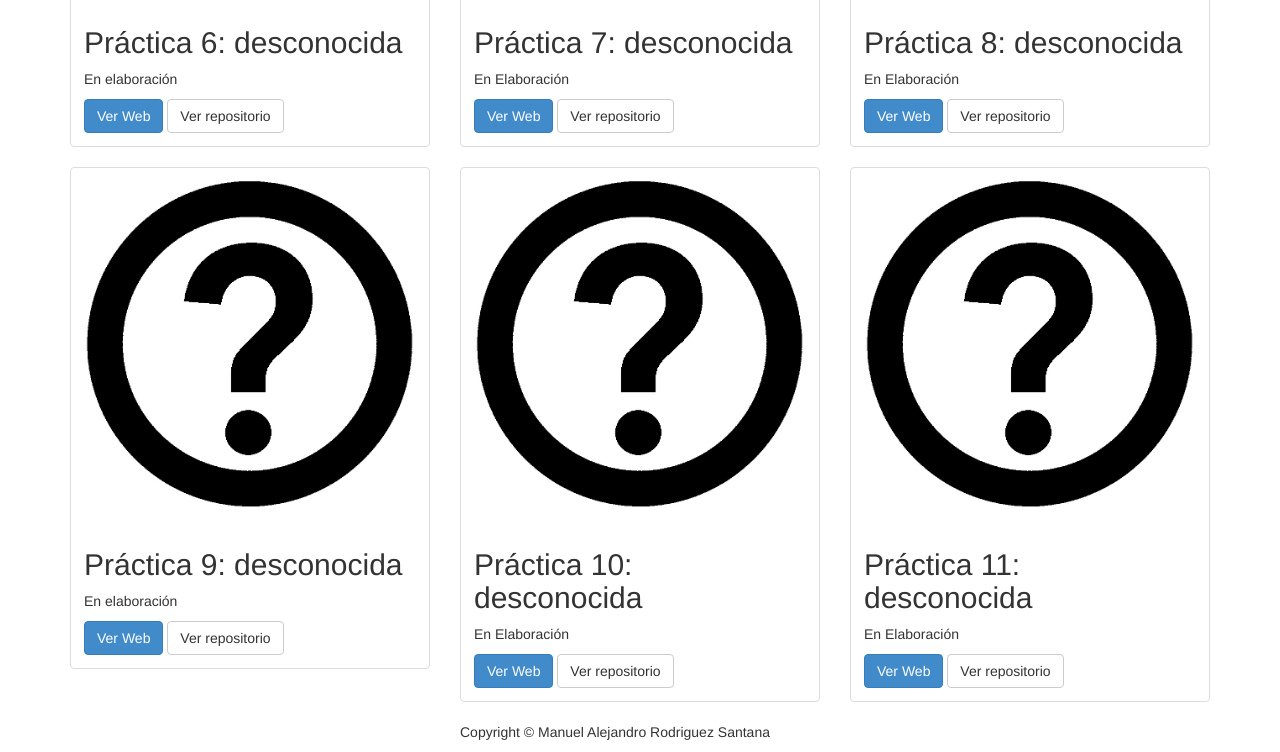
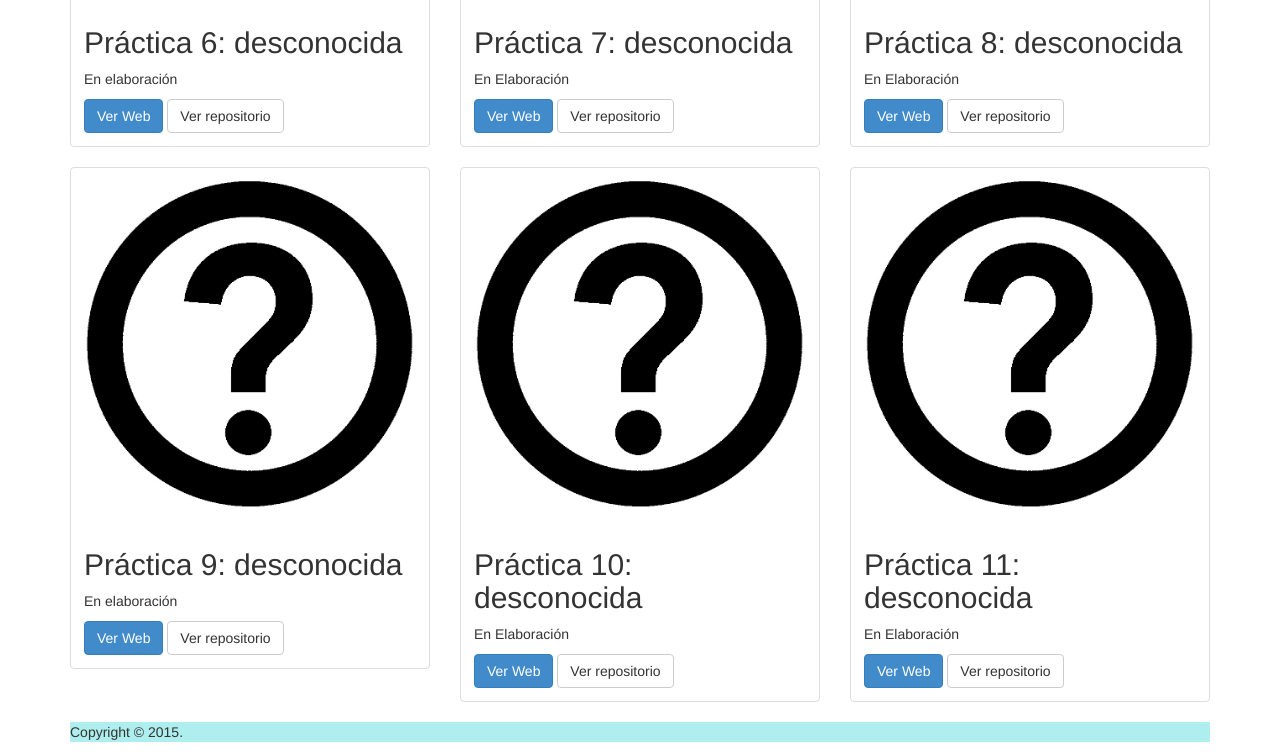
Before and after one commit to alu0100716894/alu0100716894.github.io, a plain HTML site: page index.html in a window 1280 px wide. Shown: the part 1737-2489 px from the top of the page. Drawn offline with Linux system fonts and the light colour scheme.

Commit message:
copyright

```diff
--- a/index.html
+++ b/index.html
@@ -4,6 +4,11 @@
  <meta charset="utf-8">
  <meta name="viewport" content="width=device-width, initial-scale=1">
  <link href="bootstrap.min.css" rel="stylesheet" type="text/css">
+ <style>
+ .copyright{
+   background-color:#AFEEEE;
+ }
+ </style>
 </head>
 
 <body>
@@ -158,8 +163,10 @@
  </div>
 </div>
 <div class="row">
-<div class="col-md-6 col-md-offset-4">
-  <p background-color:#AFEEEE>Copyright © Manuel Alejandro Rodriguez Santana</p>
+<div class="col-md-12">
+  <div class="copyright">
+  <p>Copyright © 2015.</p>
+</div>
 </div>
 </div>
 
```
